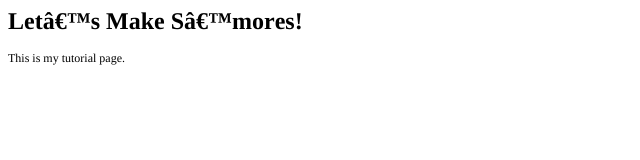
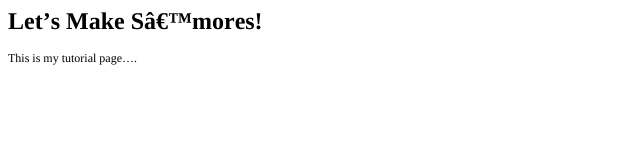
Before and after one commit to bridgetdisney/bridgetdisney.github.io, a plain HTML site: page index.html in a window 1280 px wide. Shown: the whole page, without its empty margins (0-640 px from the left). Drawn offline with Linux system fonts and the light colour scheme.

Commit message:
another minor change

```diff
--- a/index.html
+++ b/index.html
@@ -12,7 +12,7 @@
   </style>
 </head>
 <body>
-<h1 style="margin: 0.0px 0.0px 16.1px 0.0px; line-height: 28.0px; font: 24.0px Times; color: #000000; -webkit-text-stroke: #000000"><span class="s1"><b>Letâ€™s Make Sâ€™mores!</b></span></h1>
-<p class="p2"><span class="s1">This is my tutorial page.</span></p>
+<h1 style="margin: 0.0px 0.0px 16.1px 0.0px; line-height: 28.0px; font: 24.0px Times; color: #000000; -webkit-text-stroke: #000000"><span class="s1"><b>Let’s Make Sâ€™mores!</b></span></h1>
+<p class="p2"><span class="s1">This is my tutorial page….</span></p>
 </body>
 </html>
```
